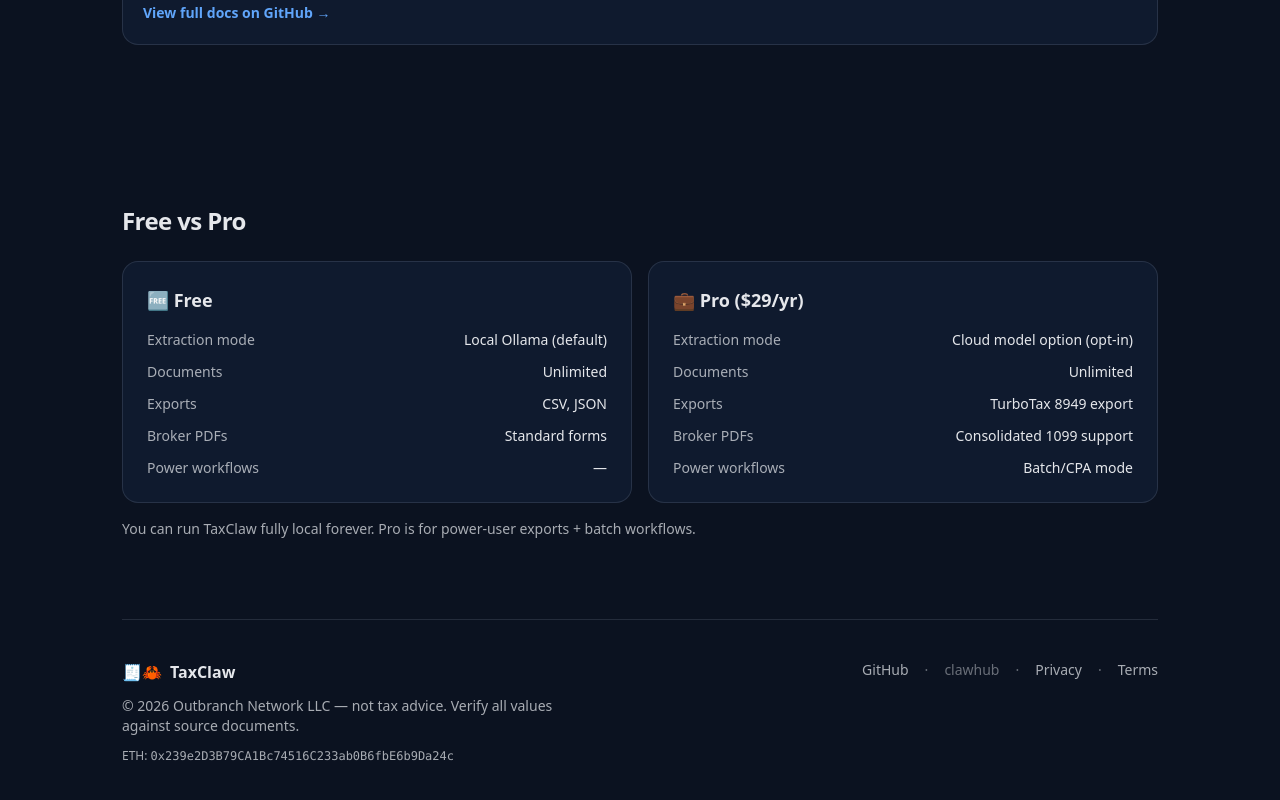
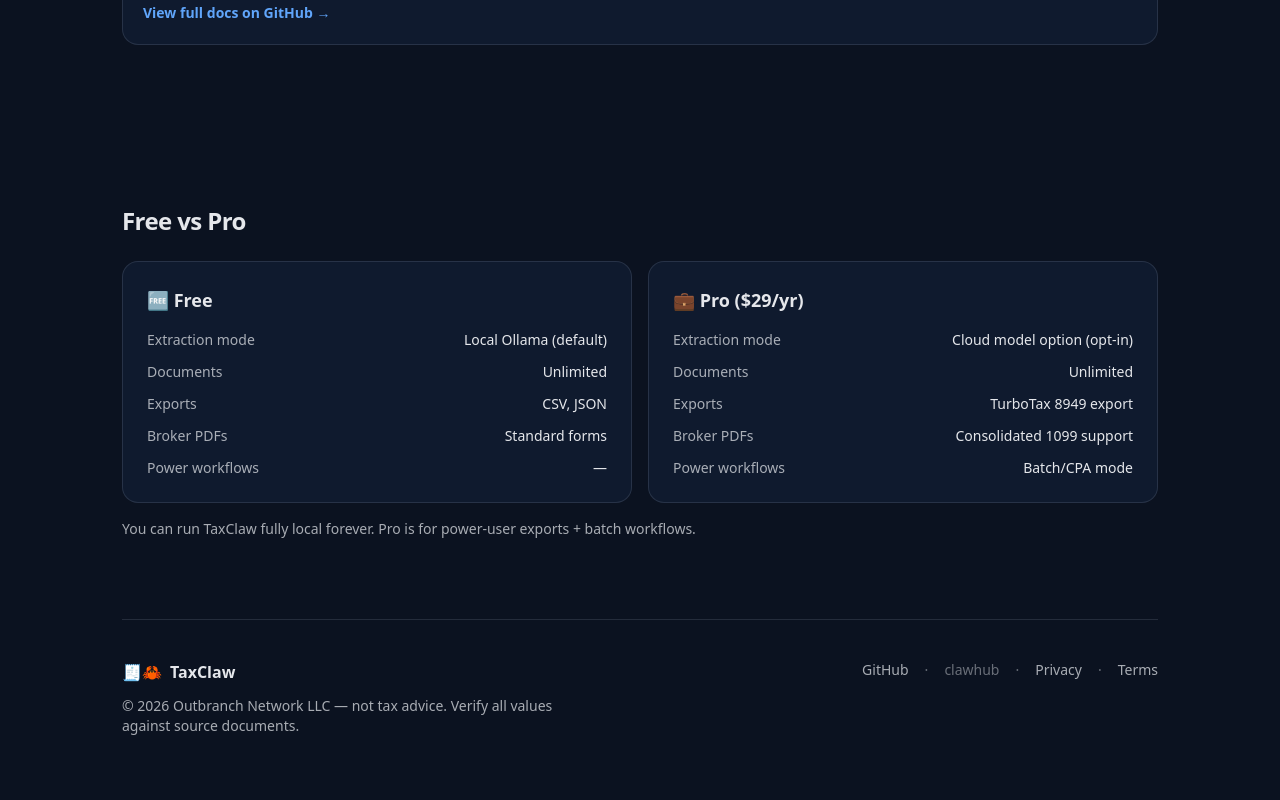
Before and after one commit to DougButdorf/taxclaw-net, a Next.js app: page / in a window 1280 px wide. Shown: the part 3162-3962 px from the top of the page. After the commit the page ends 3938 px from the top, so only its background shows below. Built offline with nearby package versions, Linux system fonts and the light colour scheme.

Commit message:
feat: add GitHub Sponsors callouts

```diff
--- a/src/app/page.tsx
+++ b/src/app/page.tsx
@@ -382,9 +382,6 @@
                 © 2026 Outbranch Network LLC — not tax advice. Verify all values
                 against source documents.
               </div>
-              <div className="mt-3 text-xs text-[color:var(--tc-muted)]">
-                ETH: <code>0x239e2D3B79CA1Bc74516C233ab0B6fbE6b9Da24c</code>
-              </div>
             </div>
 
             <div className="text-sm text-[color:var(--tc-muted)]">
```
